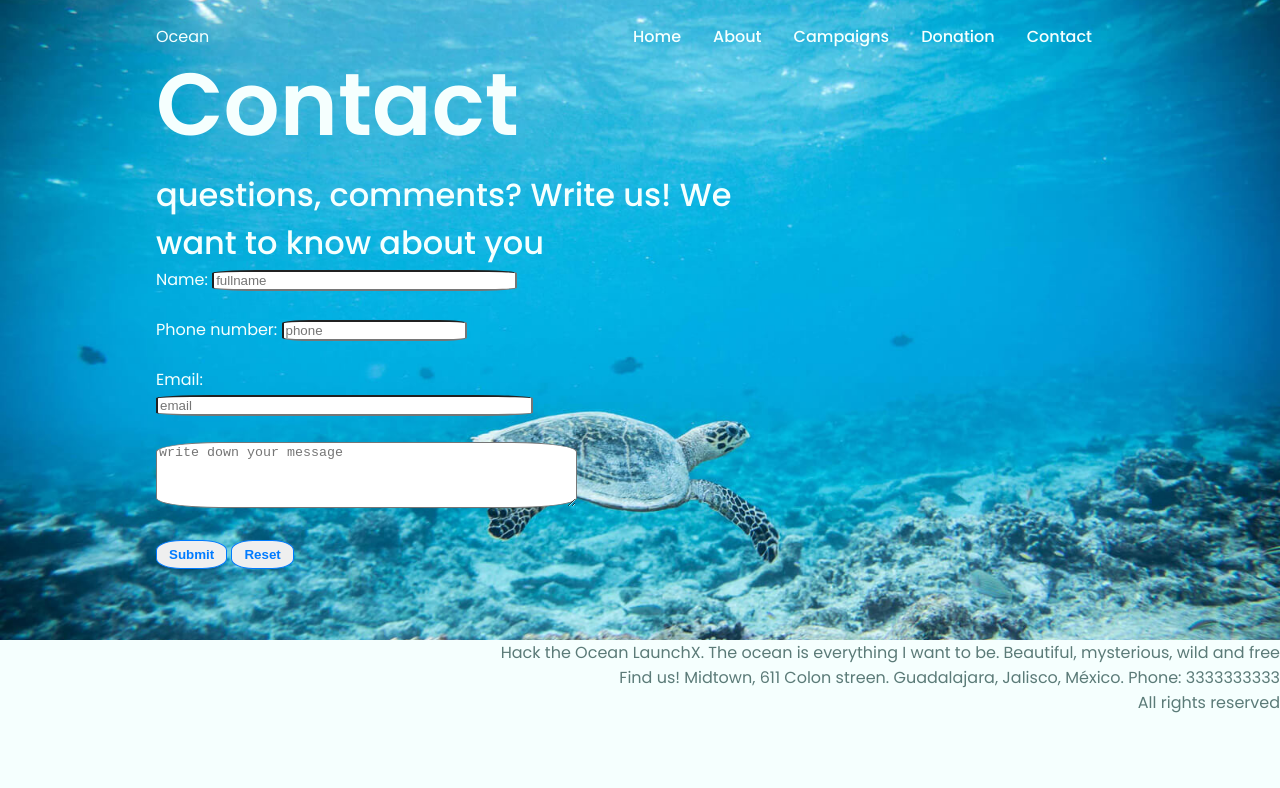
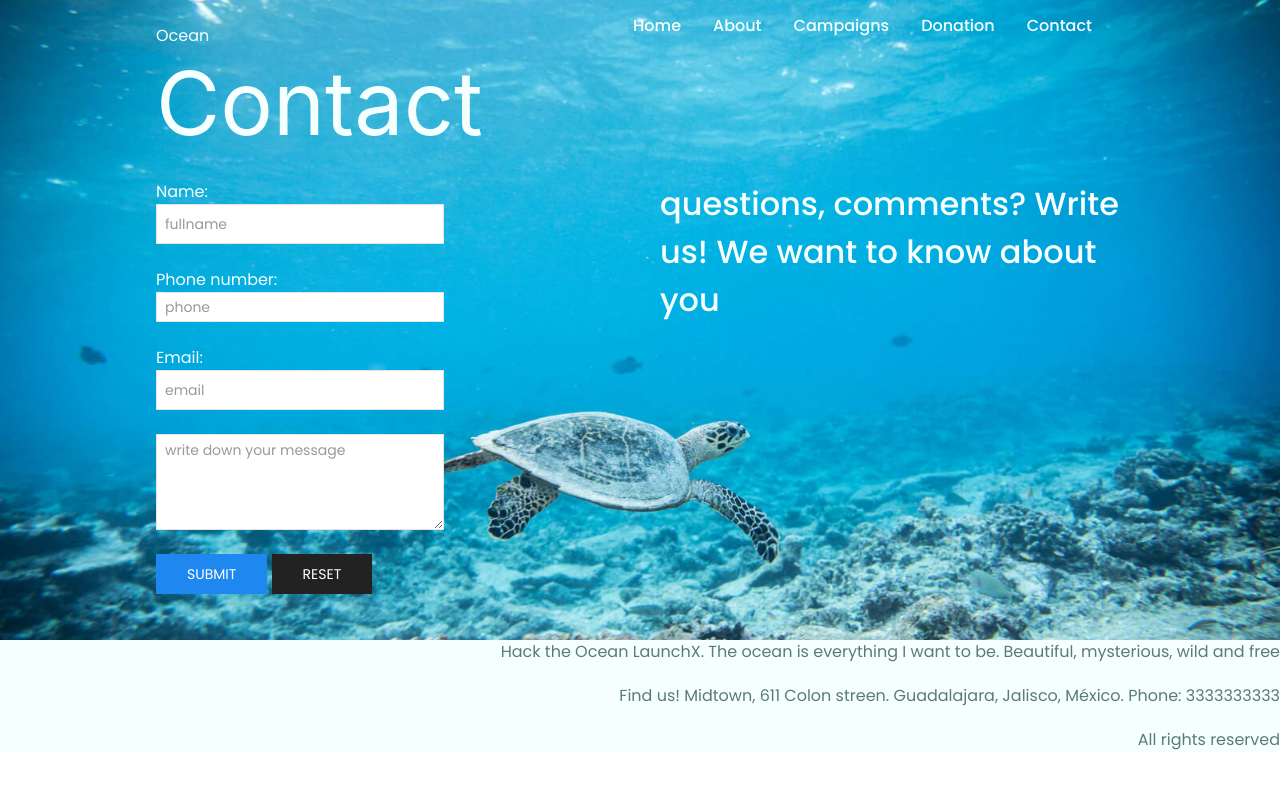
Before and after one commit to CRIS-117/OceanProyect, a plain HTML site: page contact.html in a window 1280 px wide. Drawn offline with nearby package versions, Linux system fonts and the light colour scheme.

Commit message:
Formato a formulario de contacto

```diff
--- a/contact.html
+++ b/contact.html
@@ -9,6 +9,13 @@
             <link rel="stylesheet" href="assets/css/styles.css">
             <!--=============== FAVICON ===============-->
             <link rel="shortcut icon" href="assets/img/icon.png" type="image/x-icon">
+
+            <!-- UIkit CSS -->
+            <link rel="stylesheet" href="https://cdn.jsdelivr.net/npm/uikit@3.14.1/dist/css/uikit.min.css" />
+
+            <!-- UIkit JS -->
+            <script src="https://cdn.jsdelivr.net/npm/uikit@3.14.1/dist/js/uikit.min.js"></script>
+            <script src="https://cdn.jsdelivr.net/npm/uikit@3.14.1/dist/js/uikit-icons.min.js"></script>
 
             <title>OCEAN SAFE</title>
         </head>
@@ -40,23 +47,24 @@
                     <section class="oceans swiper-slide">
                         <img src="assets/img/ocean1.jpg" alt="Ocean1" class="oceans__bg">
 
-                        <div class="oceans__container bd-container">
+                        <div class="oceans__container bd-container" style="grid-template-columns: auto;">
                             <div class="oceans__data">
                                 <section>
                                     <h2 class="oceans__title">Contact</h2>
-                                    <p class="oceans__subtitle"> questions, comments? Write us! We want to know about you
-                                        <form class="oceans__description" action="/accion.js" id="form1" method="post">
+                                    <div class="uk-flex uk-child-width-1-2" uk-grid>
+                                        <form class="oceans__description uk-form" action="/accion.js" id="form1" method="post">
                                             <label for="nombre">Name:</label>
-                                            <input type="text" id="form1" name="nombre" required size="35" placeholder="fullname"><br><br>
+                                            <input type="text" class="uk-input uk-form-small" id="form" name="nombre" required size="35" placeholder="fullname"><br><br>
                                             <label for="telefono">Phone number:</label>
-                                            <input type="number" id="form1" name="telefono" maxlength="10" required placeholder="phone"><br><br>
+                                            <input type="number" class="uk-input uk-form-small" id="form" name="telefono" maxlength="10" required placeholder="phone"><br><br>
                                             <label for="correo">Email:</label>
-                                            <input type="mail" id="form1" name="correo" required required size="44" placeholder="email"><br><br>
-                                            <textarea id="form1" name="mensaje" rows="4" cols="50" maxlength="200" placeholder="write down your message" required></textarea><br><br>
-                                            <input class="btn-borde" type="submit" value="Submit">
-                                            <input class="btn-borde" type="reset">
-                                        </form></p>
-
+                                            <input type="mail" class="uk-input uk-form-small" id="form" name="correo" required required size="44" placeholder="email"><br><br>
+                                            <textarea id="form" class="uk-textarea uk-form-small" name="mensaje" rows="4" cols="50" maxlength="200" placeholder="write down your message" required></textarea><br><br>
+                                            <input class="uk-button uk-button-primary" type="submit" value="Submit">
+                                            <input class="uk-button uk-button-secondary" type="reset" value="Reset">
+                                        </form>
+                                        <p class="oceans__subtitle"> questions, comments? Write us! We want to know about you</p>
+                                    </div>
                                 </section>
                             </div>
                         </div>
```
